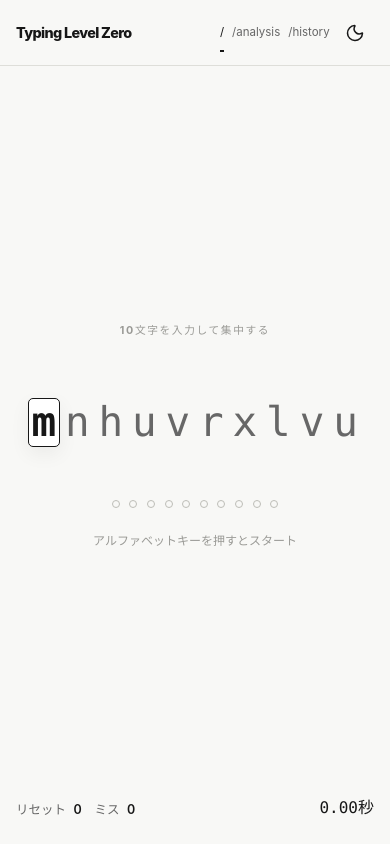
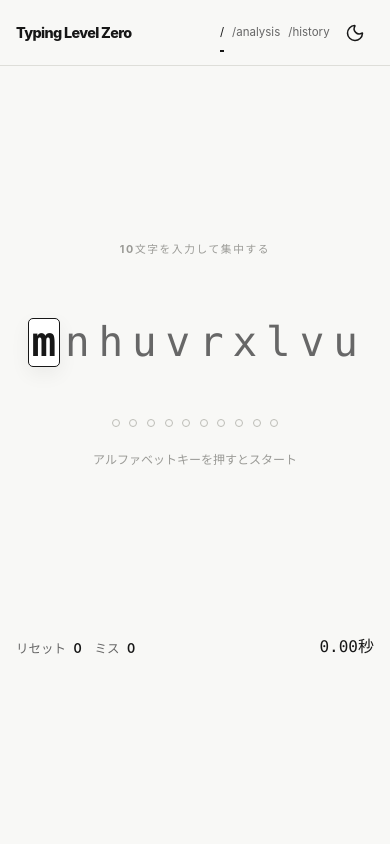
Before and after one commit to ph0ryn/typing-level-zero, a React (Vite) app: page / in a window 390 px wide. Built offline with nearby package versions, Linux system fonts and the light colour scheme.

Commit message:
fix: reserve result panel space
- prevent play layout shifts when results appear
- reserve responsive result panel space
- verify prompt position stability in E2E

```diff
--- a/src/features/play/playPage.tsx
+++ b/src/features/play/playPage.tsx
@@ -160,6 +160,7 @@
         </time>
       </div>
 
+      <div className="result-panel-slot">
         {lastResult ? (
           <section className="result-panel" aria-live="polite">
             <div>
@@ -180,6 +181,7 @@
             </div>
           </section>
         ) : null}
+      </div>
 
       {pendingRecord && saveError ? (
         <section className="save-retry" role="alert">
--- a/src/styles.css
+++ b/src/styles.css
@@ -909,12 +909,18 @@
   font-size: 1rem;
 }
 
+.result-panel-slot {
+  width: 100%;
+  min-height: 130px;
+  margin-top: 1.5rem;
+}
+
 .result-panel {
   display: flex;
   align-items: center;
   gap: clamp(1.4rem, 4vw, 4rem);
   max-width: 720px;
-  margin: 1.5rem auto 0;
+  margin: 0 auto;
   padding: 1rem 1.25rem;
   border: 1px solid var(--border);
   border-radius: 10px;
@@ -1057,6 +1063,11 @@
     gap: 0.8rem 1rem;
   }
 
+  .result-panel-slot {
+    min-height: 145px;
+    margin-top: 1rem;
+  }
+
   .result-panel > :first-child {
     grid-column: span 2;
   }
```
Also changed, not shown: 1 other file (tests, documents, lock files or other folders). Lines whose indentation alone changed are shown as unchanged.
